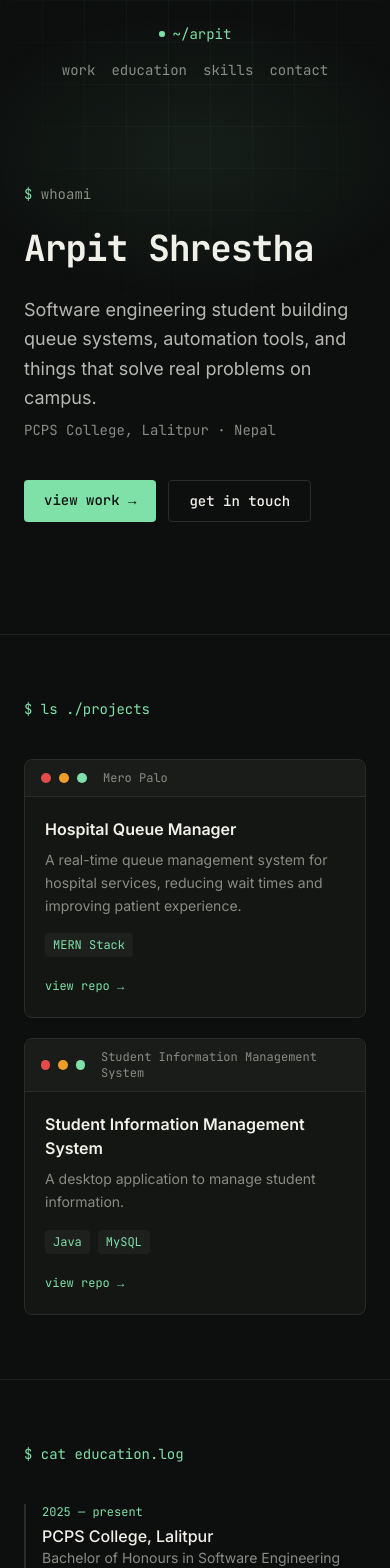
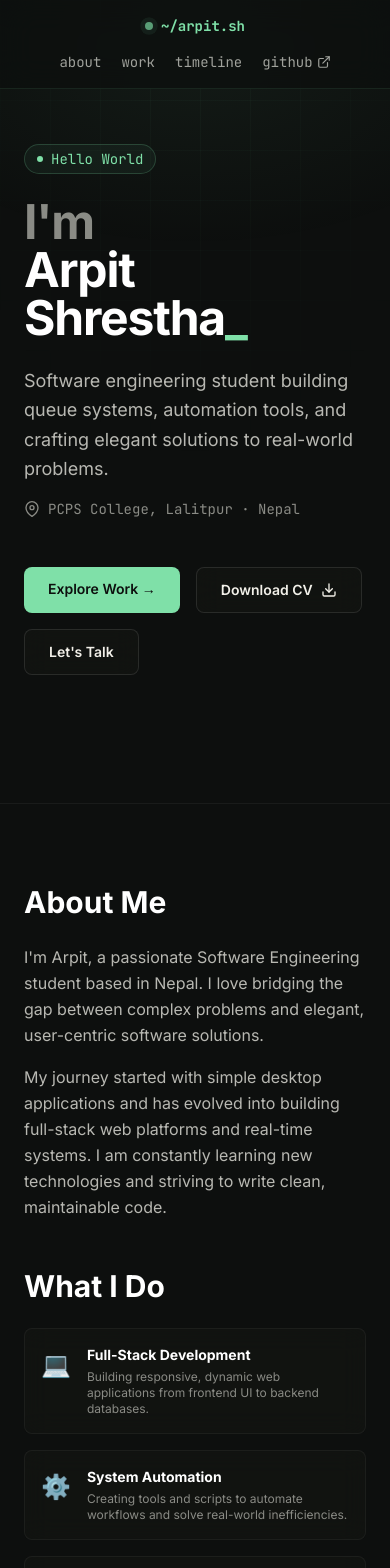
Before and after one commit to arpitsthaa/Portfolio_New, a React (Vite) app: page / in a window 390 px wide. Shown: the top 1568 px of the page. Built offline with nearby package versions, Linux system fonts and the light colour scheme.

Commit message:
added new stuff

```diff
--- a/src/Portfolio.jsx
+++ b/src/Portfolio.jsx
@@ -2,7 +2,7 @@ import { useState, useEffect, useRef } from 'react';
 
 const skills = {
   Languages: ['Python', 'Java', 'JavaScript', 'HTML/CSS'],
-  Frameworks: ['React', 'Django', 'Tailwind CSS', 'Node.js'],
+  Frameworks: ['React', 'Django', 'Tailwind CSS'],
   Tools: ['MySQL', 'Git', 'Socket.io', 'Linux']
 };
 
@@ -11,21 +11,61 @@ const educationList = [
     period: '2025 — present',
     school: 'PCPS College, Lalitpur',
     detail: 'Bachelor of Honours in Software Engineering',
+    mapUrl: 'https://www.google.com/maps/search/PCPS+College,+Lalitpur',
   },
   {
     period: '2023 — 2025',
     school: 'Prativa Secondary School, Pokhara',
     detail: '+2 (Higher Secondary)',
+    mapUrl: 'https://www.google.com/maps/search/Prativa+Secondary+School,+Pokhara',
   },
   {
     period: '2021 - 2023',
     school: 'Shree Saraswoti Secondary School, Gorkha',
-    detail: 'SEE (Secondary Education Examination)'
+    detail: 'SEE (Secondary Education Examination)',
+    mapUrl: 'https://www.google.com/maps/search/Shree+Saraswoti+Secondary+School,+Gorkha',
   },
   {
     period: '2013 - 2020',
     school: 'St. Josephs School, Gorkha',
-    detail: 'Class 1 to 7'
+    detail: 'Class 1 to 7',
+    mapUrl: 'https://www.google.com/maps/search/St.+Josephs+School,+Gorkha',
+  }
+];
+
+const developerTimelineList = [
+  {
+    year: '2026',
+    title: 'Software Engineering',
+    description: 'Building full-stack and mobile applications.',
+  },
+  {
+    year: '2026',
+    title: 'QueueLess',
+    description: 'Developed queue-management application using Django.',
+  },
+  {
+    year: '2025',
+    title: 'Initial Projects',
+    description: 'Built Desktop applications and started learning foundational software engineering concepts.',
+  }
+];
+
+const servicesList = [
+  {
+    title: 'Full-Stack Development',
+    icon: '💻',
+    desc: 'Building responsive, dynamic web applications from frontend UI to backend databases.',
+  },
+  {
+    title: 'System Automation',
+    icon: '⚙️',
+    desc: 'Creating tools and scripts to automate workflows and solve real-world inefficiencies.',
+  },
+  {
+    title: 'Database Management',
+    icon: '🗄️',
+    desc: 'Designing and optimizing SQL/NoSQL databases for secure and fast data retrieval.',
   }
 ];
 
@@ -33,10 +73,18 @@ const projectsList = [
   {
     slug: 'mero-palo',
     name: 'Mero Palo',
-    title: 'Hospital Queue Manager',
-    summary: 'A real-time queue management system for hospital services, reducing wait times and improving patient experience.',
+    title: 'Doctor Appointment Booking System',
+    summary: 'A real-time doctor appointment booking system, reducing wait times and improving patient experience.',
     stack: ['MERN Stack'],
     repo: 'https://github.com/arpitsthaa/mero-palo',
+  },
+  {
+    slug: 'taxi-booking',
+    name: 'Taxi Booking System',
+    title: 'Taxi Booking System',
+    summary: 'A desktop application to book taxis. My first project from semester 1.',
+    stack: ['Python', 'Tkinter'],
+    repo: '#',
   },
   {
     slug: 'SIMS',
@@ -115,48 +163,6 @@ function useClock() {
   return time;
 }
 
-function CursorBlock() {
-  const ref = useRef(null);
-  const [hidden, setHidden] = useState(true);
-
-  useEffect(() => {
-    const move = (e) => {
-      if (hidden) setHidden(false);
-      if (ref.current) {
-        ref.current.style.left = `${e.clientX}px`;
-        ref.current.style.top = `${e.clientY}px`;
-      }
-    };
-    const leave = () => setHidden(true);
-    window.addEventListener('mousemove', move);
-    document.addEventListener('mouseleave', leave);
-    return () => {
-      window.removeEventListener('mousemove', move);
-      document.removeEventListener('mouseleave', leave);
-    };
-  }, [hidden]);
-
-  return (
-    <div
-      ref={ref}
-      className="hidden md:block"
-      style={{
-        position: 'fixed',
-        width: 10,
-        height: 18,
-        background: '#7FE0A8',
-        pointerEvents: 'none',
-        zIndex: 50,
-        transform: 'translate(-2px, -2px)',
-        opacity: hidden ? 0 : 0.85,
-        mixBlendMode: 'difference',
-        transition: 'opacity 0.2s ease',
-        animation: 'blink 1s steps(1) infinite',
-      }}
-    />
-  );
-}
-
 function MagneticCard({ children, style, className }) {
   const ref = useRef(null);
 
@@ -206,19 +212,35 @@ export default function Portfolio() {
       className="min-h-screen w-full overflow-x-hidden font-mono selection:bg-[#7FE0A8] selection:text-[#0D0F0E]"
     >
       <style>{`
-        @import url('https://fonts.googleapis.com/css2?family=JetBrains+Mono:wght@400;500;700&family=Inter:wght@400;500;600&display=swap');
+        @import url('https://fonts.googleapis.com/css2?family=JetBrains+Mono:wght@400;500;700&family=Inter:wght@400;500;600;700&display=swap');
+
         .mono { font-family: 'JetBrains Mono', monospace; }
         .sans { font-family: 'Inter', sans-serif; }
+
+        /* Glassmorphism Utilities */
+        .glass-panel {
+          background: rgba(20, 22, 19, 0.6);
+          backdrop-filter: blur(12px);
+          -webkit-backdrop-filter: blur(12px);
+          border: 1px solid rgba(255, 255, 255, 0.05);
+        }
+        .glass-nav {
+          background: rgba(13, 15, 14, 0.75);
+          backdrop-filter: blur(16px);
+          -webkit-backdrop-filter: blur(16px);
+          border-bottom: 1px solid rgba(127, 224, 168, 0.1);
+        }
+
         .term-card { transition: transform .25s ease, border-color .25s ease, box-shadow .25s ease; }
         .term-card:hover { transform: translateY(-4px); border-color: #7FE0A8; box-shadow: 0 12px 30px -12px rgba(127,224,168,0.25); }
         .skill-bar-fill { transition: width 1.2s cubic-bezier(0.16, 1, 0.3, 1); }
         .glow-dot { animation: pulse 2s ease-in-out infinite; }
         @keyframes pulse {
           0%, 100% { opacity: 1; box-shadow: 0 0 0 0 rgba(127,224,168,0.5); }
-          50% { opacity: 0.6; box-shadow: 0 0 0 4px rgba(127,224,168,0); }
+          50% { opacity: 0.6; box-shadow: 0 0 0 6px rgba(127,224,168,0); }
         }
-        .fade-in { animation: fadeIn 0.6s ease forwards; }
-        @keyframes fadeIn { from { opacity: 0; } to { opacity: 1; } }
+        .fade-in { animation: fadeIn 0.8s ease forwards; }
+        @keyframes fadeIn { from { opacity: 0; transform: translateY(10px); } to { opacity: 1; transform: translateY(0); } }
         .link-underline { position: relative; }
         .link-underline::after {
           content: ''; position: absolute; left: 0; bottom: -2px;
@@ -226,95 +248,164 @@ export default function Portfolio() {
           transition: width 0.3s ease;
         }
         .link-underline:hover::after { width: 100%; }
-        .edu-row { transition: border-color .25s ease, padding-left .25s ease; }
-        .edu-row:hover { border-left-color: #7FE0A8 !important; padding-left: 20px; }
+
+        /* Timeline specific */
+        .timeline-container { position: relative; padding-left: 24px; border-left: 2px solid rgba(127,224,168,0.2); }
+        .timeline-item { position: relative; margin-bottom: 32px; transition: transform 0.3s ease; }
+        .timeline-item:hover { transform: translateX(8px); }
+        .timeline-dot {
+          position: absolute; left: -31px; top: 4px; width: 12px; height: 12px;
+          border-radius: 50%; background: #0D0F0E; border: 2px solid #7FE0A8;
+          transition: all 0.3s ease;
+        }
+        .timeline-item:hover .timeline-dot { background: #7FE0A8; box-shadow: 0 0 12px rgba(127,224,168,0.5); }
+
         @keyframes blink { 0%, 49% { opacity: 0.85; } 50%, 100% { opacity: 0; } }
         .bg-grid {
           position: fixed; inset: 0; z-index: 0; pointer-events: none;
-          background-image: linear-gradient(rgba(127,224,168,0.04) 1px, transparent 1px),
-                             linear-gradient(90deg, rgba(127,224,168,0.04) 1px, transparent 1px);
-          background-size: 42px 42px;
-          mask-image: radial-gradient(ellipse 80% 60% at 50% 0%, black 30%, transparent 75%);
+          background-image: linear-gradient(rgba(127,224,168,0.03) 1px, transparent 1px),
+                             linear-gradient(90deg, rgba(127,224,168,0.03) 1px, transparent 1px);
+          background-size: 50px 50px;
+          mask-image: radial-gradient(ellipse 90% 70% at 50% 0%, black 20%, transparent 80%);
         }
         .magnetic-card {
           position: relative;
-          transition: transform .25s ease, border-color .25s ease;
+          transition: transform .3s cubic-bezier(0.2, 0.8, 0.2, 1), border-color .3s ease;
         }
         .magnetic-card::before {
           content: '';
           position: absolute; inset: 0; border-radius: inherit;
-          background: radial-gradient(160px circle at var(--mx, 50%) var(--my, 50%), rgba(127,224,168,0.15), transparent 70%);
-          opacity: 0; transition: opacity .3s ease;
+          background: radial-gradient(200px circle at var(--mx, 50%) var(--my, 50%), rgba(127,224,168,0.12), transparent 60%);
+          opacity: 0; transition: opacity .4s ease;
           pointer-events: none;
         }
         .magnetic-card:hover::before { opacity: 1; }
-        .magnetic-card:hover { transform: translateY(-4px); border-color: #7FE0A8; }
+        .magnetic-card:hover { transform: translateY(-6px); border-color: rgba(127,224,168,0.6); box-shadow: 0 16px 40px -16px rgba(127,224,168,0.15); }
         .hero-glow {
-          position: absolute; top: -100px; left: 50%; transform: translateX(-50%);
-          width: 500px; height: 300px; pointer-events: none; z-index: 0;
-          background: radial-gradient(ellipse, rgba(127,224,168,0.08), transparent 70%);
+          position: absolute; top: -150px; left: 50%; transform: translateX(-50%);
+          width: 700px; height: 400px; pointer-events: none; z-index: 0;
+          background: radial-gradient(ellipse, rgba(127,224,168,0.06), transparent 70%);
         }
+
+        .skill-pill {
+          position: relative;
+          overflow: hidden;
+        }
+        .skill-pill::before {
+          content: ''; position: absolute; top: 0; left: -100%; width: 100%; height: 100%;
+          background: linear-gradient(90deg, transparent, rgba(127,224,168,0.1), transparent);
+          transition: left 0.5s ease;
+        }
+        .skill-pill:hover::before { left: 100%; }
 
       `}</style>
       <div className="bg-grid" />
-      <CursorBlock />
 
       {/* Nav */}
-      <nav className="mono w-full max-w-4xl mx-auto px-6 py-6 flex flex-col md:flex-row gap-4 justify-between items-center text-sm fade-in relative z-10">
-        <span className="flex items-center gap-2 w-full justify-center md:justify-start md:w-auto" style={{ color: '#7FE0A8' }}>
-          <span className="w-1.5 h-1.5 rounded-full glow-dot shrink-0" style={{ background: '#7FE0A8' }} />
-          ~/arpit
+      <div className="fixed top-0 left-0 right-0 z-50 glass-nav">
+        <nav className="mono w-full max-w-4xl mx-auto px-6 py-4 flex flex-col md:flex-row gap-4 justify-between items-center text-sm fade-in">
+          <span className="flex items-center gap-2 w-full justify-center md:justify-start md:w-auto font-bold" style={{ color: '#7FE0A8' }}>
+            <span className="w-2 h-2 rounded-full glow-dot shrink-0" style={{ background: '#7FE0A8' }} />
+            ~/arpit.sh
           </span>
-        <div className="flex gap-4 md:gap-6 flex-wrap justify-center items-center w-full md:w-auto" style={{ color: '#8A8B85' }}>
-          <a href="#work" className="link-underline hover:text-[#F2F0E9] transition-colors">work</a>
-          <a href="#education" className="link-underline hover:text-[#F2F0E9] transition-colors">education</a>
-          <a href="#skills" className="link-underline hover:text-[#F2F0E9] transition-colors">skills</a>
-          <a href="#contact" className="link-underline hover:text-[#F2F0E9] transition-colors">contact</a>
-          <span className="hidden md:inline text-xs" style={{ color: '#5A5C57' }}>{clock}</span>
+          <div className="flex gap-5 md:gap-8 flex-wrap justify-center items-center w-full md:w-auto" style={{ color: '#A0A29C' }}>
+            <a href="#about" className="link-underline hover:text-white transition-colors">about</a>
+            <a href="#work" className="link-underline hover:text-white transition-colors">work</a>
+            <a href="#timeline" className="link-underline hover:text-white transition-colors">timeline</a>
+            <a href="https://github.com/arpitsthaa" target="_blank" rel="noopener noreferrer" className="link-underline hover:text-white transition-colors flex items-center gap-1">
+              github <svg xmlns="http://www.w3.org/2000/svg" width="14" height="14" viewBox="0 0 24 24" fill="none" stroke="currentColor" strokeWidth="2" strokeLinecap="round" strokeLinejoin="round"><path d="M18 13v6a2 2 0 0 1-2 2H5a2 2 0 0 1-2-2V8a2 2 0 0 1 2-2h6"></path><polyline points="15 3 21 3 21 9"></polyline><line x1="10" y1="14" x2="21" y2="3"></line></svg>
+            </a>
+            <span className="hidden md:inline text-xs bg-[#1A1C1A] px-2 py-1 rounded border border-[#2A2C2A]" style={{ color: '#7FE0A8' }}>{clock}</span>
           </div>
         </nav>
+      </div>
 
       {/* Hero */}
-      <section className="max-w-4xl mx-auto px-6 pt-20 pb-28 relative z-10">
+      <section className="max-w-4xl mx-auto px-6 pt-36 pb-32 relative z-10 flex flex-col md:flex-row items-center gap-10">
         <div className="hero-glow" />
-        <div className="mono text-sm mb-6 fade-in" style={{ color: '#8A8B85' }}>
-          <span style={{ color: '#7FE0A8' }}>$</span> whoami
+        <div className="flex-1 w-full">
+          <div className="mono text-sm mb-6 fade-in inline-flex items-center gap-2 px-3 py-1 rounded-full border border-[rgba(127,224,168,0.2)] bg-[rgba(127,224,168,0.05)]" style={{ color: '#7FE0A8' }}>
+            <span className="w-1.5 h-1.5 rounded-full bg-[#7FE0A8]"></span> Hello World
           </div>
-        <h1 className="mono text-4xl md:text-6xl font-bold tracking-tight mb-6 min-h-[1.2em]">
+          <h1 className="sans text-5xl md:text-7xl font-bold tracking-tight mb-6 min-h-[1.2em] text-white">
+            <span className="text-[#8A8B85]">I'm</span> <br/>
             {typed}
             <span style={{ opacity: cursorOn ? 1 : 0, color: '#7FE0A8' }}>_</span>
           </h1>
           <div
             style={{
               opacity: bootDone ? 1 : 0,
-            transform: bootDone ? 'translateY(0)' : 'translateY(10px)',
-            transition: 'opacity 0.6s ease, transform 0.6s ease',
+              transform: bootDone ? 'translateY(0)' : 'translateY(15px)',
+              transition: 'opacity 0.8s ease, transform 0.8s ease',
             }}
           >
-          <p className="sans text-lg max-w-xl leading-relaxed mb-2" style={{ color: '#B8B8B2' }}>
+            <p className="sans text-lg md:text-xl max-w-xl leading-relaxed mb-4 text-[#B8B8B2]">
               Software engineering student building queue systems, automation
-            tools, and things that solve real problems on campus.
+              tools, and crafting elegant solutions to real-world problems.
             </p>
-          <p className="mono text-sm mb-10" style={{ color: '#8A8B85' }}>
+            <p className="mono text-sm mb-12 flex items-center gap-2" style={{ color: '#8A8B85' }}>
+              <svg xmlns="http://www.w3.org/2000/svg" width="16" height="16" viewBox="0 0 24 24" fill="none" stroke="currentColor" strokeWidth="2" strokeLinecap="round" strokeLinejoin="round"><path d="M21 10c0 7-9 13-9 13s-9-6-9-13a9 9 0 0 1 18 0z"></path><circle cx="12" cy="10" r="3"></circle></svg>
               PCPS College, Lalitpur · Nepal
             </p>
-          <div className="flex gap-3 flex-wrap">
+            <div className="flex gap-4 flex-wrap mt-4">
               <a
                 href="#work"
-              className="mono px-5 py-2.5 text-sm font-medium rounded transition-all hover:scale-[1.03] hover:shadow-[0_8px_20px_-8px_rgba(127,224,168,0.5)]"
+                className="sans px-6 py-3 text-sm font-semibold rounded-lg transition-all hover:-translate-y-1 hover:shadow-[0_10px_25px_-10px_rgba(127,224,168,0.6)]"
                 style={{ background: '#7FE0A8', color: '#0D0F0E' }}
               >
-              view work →
+                Explore Work →
+              </a>
+              <a
+                href="/Arpit_Shrestha_CV.pdf"
+                download
+                className="sans px-6 py-3 text-sm font-semibold rounded-lg border transition-all hover:border-[#7FE0A8] hover:bg-[rgba(127,224,168,0.05)] glass-panel flex items-center gap-2"
+                style={{ borderColor: 'rgba(255,255,255,0.1)', color: '#F2F0E9' }}
+              >
+                Download CV <svg xmlns="http://www.w3.org/2000/svg" width="16" height="16" viewBox="0 0 24 24" fill="none" stroke="currentColor" strokeWidth="2" strokeLinecap="round" strokeLinejoin="round"><path d="M21 15v4a2 2 0 0 1-2 2H5a2 2 0 0 1-2-2v-4"></path><polyline points="7 10 12 15 17 10"></polyline><line x1="12" y1="15" x2="12" y2="3"></line></svg>
               </a>
               <a
                 href="#contact"
-              className="mono px-5 py-2.5 text-sm font-medium rounded border transition-colors hover:border-[#7FE0A8]"
-              style={{ borderColor: '#2A2C2A', color: '#F2F0E9' }}
+                className="sans px-6 py-3 text-sm font-semibold rounded-lg border transition-all hover:border-[#7FE0A8] hover:bg-[rgba(127,224,168,0.05)] glass-panel"
+                style={{ borderColor: 'rgba(255,255,255,0.1)', color: '#F2F0E9' }}
               >
-              get in touch
+                Let's Talk
               </a>
             </div>
           </div>
+        </div>
+      </section>
+
+      {/* About Me & What I Do */}
+      <section id="about" className="max-w-4xl mx-auto px-6 py-20 relative z-10" style={{ borderTop: '1px solid rgba(255,255,255,0.05)' }}>
+        <Reveal>
+          <div className="flex flex-col md:flex-row gap-12">
+            <div className="flex-1">
+              <h2 className="sans text-3xl font-bold text-white mb-6">About Me</h2>
+              <div className="sans text-[#B8B8B2] leading-relaxed space-y-4">
+                <p>
+                  I'm Arpit, a passionate Software Engineering student based in Nepal. I love bridging the gap between complex problems and elegant, user-centric software solutions.
+                </p>
+                <p>
+                  My journey started with simple desktop applications and has evolved into building full-stack web platforms and real-time systems. I am constantly learning new technologies and striving to write clean, maintainable code.
+                </p>
+              </div>
+            </div>
+            <div className="flex-1">
+              <h2 className="sans text-3xl font-bold text-white mb-6">What I Do</h2>
+              <div className="space-y-4">
+                {servicesList.map((s, i) => (
+                  <div key={i} className="glass-panel p-4 rounded-lg flex items-start gap-4">
+                    <div className="text-2xl mt-1">{s.icon}</div>
+                    <div>
+                      <h4 className="sans font-bold text-white text-sm">{s.title}</h4>
+                      <p className="sans text-xs text-[#8A8B85] mt-1">{s.desc}</p>
+                    </div>
+                  </div>
+                ))}
+              </div>
+            </div>
+          </div>
+        </Reveal>
       </section>
 
       {/* Projects */}
@@ -379,30 +470,62 @@ export default function Portfolio() {
         </div>
       </section>
 
-      {/* Education */}
-      <section id="education" className="max-w-4xl mx-auto px-6 py-16 relative z-10" style={{ borderTop: '1px solid #1E201E' }}>
+      {/* Developer Timeline */}
+      <section id="timeline" className="max-w-4xl mx-auto px-6 py-20 relative z-10" style={{ borderTop: '1px solid rgba(255,255,255,0.05)' }}>
         <Reveal>
-          <div className="mono text-sm mb-10" style={{ color: '#7FE0A8' }}>
-            $ cat education.log
+          <div className="flex items-center gap-4 mb-12">
+            <h2 className="sans text-3xl font-bold text-white">Developer Timeline</h2>
+            <div className="h-[1px] flex-1 bg-gradient-to-r from-[rgba(127,224,168,0.2)] to-transparent"></div>
           </div>
         </Reveal>
-        <div className="space-y-6">
+        <div className="timeline-container ml-2">
+          {developerTimelineList.map((item, i) => (
+            <Reveal key={i} delay={i * 120}>
+              <div className="timeline-item glass-panel p-6 rounded-xl">
+                <div className="timeline-dot"></div>
+                <div className="flex flex-col md:flex-row md:items-center justify-between mb-2">
+                  <div className="sans font-bold text-lg text-white">
+                    {item.title}
+                  </div>
+                  <div className="mono text-xs font-bold px-3 py-1 rounded-full bg-[rgba(255,255,255,0.05)] text-[#A0A29C] mt-2 md:mt-0 inline-block w-max">
+                    {item.year}
+                  </div>
+                </div>
+                <div className="sans text-[#B8B8B2]">
+                  {item.description}
+                </div>
+              </div>
+            </Reveal>
+          ))}
+        </div>
+      </section>
+
+      {/* Education */}
+      <section id="education" className="max-w-4xl mx-auto px-6 py-20 relative z-10" style={{ borderTop: '1px solid rgba(255,255,255,0.05)' }}>
+        <Reveal>
+          <div className="flex items-center gap-4 mb-12">
+            <h2 className="sans text-3xl font-bold text-white">Education</h2>
+            <div className="h-[1px] flex-1 bg-gradient-to-r from-[rgba(127,224,168,0.2)] to-transparent"></div>
+          </div>
+        </Reveal>
+        <div className="timeline-container ml-2">
           {educationList.length === 0 && (
             <p className="sans text-sm" style={{ color: '#8A8B85' }}>No education entries added yet.</p>
           )}
           {educationList.map((e, i) => (
-            <Reveal key={e.school} delay={i * 100}>
-              <div
-                className="edu-row pl-4"
-                style={{ borderLeft: '2px solid #2A2C2A' }}
-              >
-                <div className="mono text-xs mb-1" style={{ color: '#7FE0A8' }}>
+            <Reveal key={e.school} delay={i * 120}>
+              <div className="timeline-item glass-panel p-6 rounded-xl">
+                <div className="timeline-dot"></div>
+                <div className="flex flex-col md:flex-row md:items-center justify-between mb-2">
+                  <a href={e.mapUrl} target="_blank" rel="noopener noreferrer" className="sans font-bold text-lg text-white hover:text-[#7FE0A8] transition-colors underline decoration-transparent hover:decoration-[#7FE0A8] flex items-center gap-2">
+                    {e.school}
+                    <svg xmlns="http://www.w3.org/2000/svg" width="14" height="14" viewBox="0 0 24 24" fill="none" stroke="currentColor" strokeWidth="2" strokeLinecap="round" strokeLinejoin="round"><path d="M21 10c0 7-9 13-9 13s-9-6-9-13a9 9 0 0 1 18 0z"></path><circle cx="12" cy="10" r="3"></circle></svg>
+                  </a>
+                  <div className="mono text-xs font-medium px-3 py-1 rounded-full bg-[rgba(127,224,168,0.1)] text-[#7FE0A8] mt-2 md:mt-0 inline-block w-max">
                     {e.period}
                   </div>
-                <div className="sans font-medium" style={{ color: '#F2F0E9' }}>
-                  {e.school}
                 </div>
-                <div className="sans text-sm" style={{ color: '#8A8B85' }}>
+                <div className="sans text-[#B8B8B2]">
                   {e.detail}
                 </div>
               </div>
@@ -412,32 +535,35 @@ export default function Portfolio() {
       </section>
 
       {/* Skills */}
-      <section id="skills" className="max-w-4xl mx-auto px-6 py-16 relative z-10" style={{ borderTop: '1px solid #1E201E' }}>
+      <section id="skills" className="max-w-4xl mx-auto px-6 py-20 relative z-10" style={{ borderTop: '1px solid rgba(255,255,255,0.05)' }}>
         <Reveal>
-          <div className="mono text-sm mb-10" style={{ color: '#7FE0A8' }}>
-            $ cat skills.json
+          <div className="flex items-center gap-4 mb-12">
+            <h2 className="sans text-3xl font-bold text-white">Technical Arsenal</h2>
+            <div className="h-[1px] flex-1 bg-gradient-to-r from-[rgba(127,224,168,0.2)] to-transparent"></div>
           </div>
         </Reveal>
-        <div className="space-y-8">
+        <div className="grid md:grid-cols-2 gap-8">
           {Object.entries(skills).map(([category, items], i) => (
             <Reveal key={category} delay={i * 100}>
-              <h3 className="mono text-sm mb-4 font-semibold" style={{ color: '#F2F0E9' }}>
-                // {category.toLowerCase()}
+              <div className="glass-panel p-6 rounded-xl h-full border border-[rgba(255,255,255,0.05)]">
+                <h3 className="mono text-sm mb-5 font-semibold text-[#7FE0A8] flex items-center gap-2">
+                  <span className="text-[#5A5C57]">{`//`}</span> {category.toLowerCase()}
                 </h3>
                 <div className="flex flex-wrap gap-3">
                   {items.map((skill) => (
                     <span
                       key={skill}
-                    className="mono text-xs px-3 py-1.5 rounded border transition-colors hover:border-[#7FE0A8]"
+                      className="skill-pill sans font-medium text-sm px-4 py-2 rounded-lg border transition-all hover:border-[#7FE0A8] hover:text-white"
                       style={{
-                      borderColor: '#2A2C2A',
-                      background: '#141613',
-                      color: '#8A8B85'
+                        borderColor: 'rgba(255,255,255,0.1)',
+                        background: 'rgba(0,0,0,0.2)',
+                        color: '#A0A29C'
                       }}
                     >
                       {skill}
                     </span>
                   ))}
+                </div>
               </div>
             </Reveal>
           ))}
```
Lines whose indentation alone changed are shown as unchanged.
